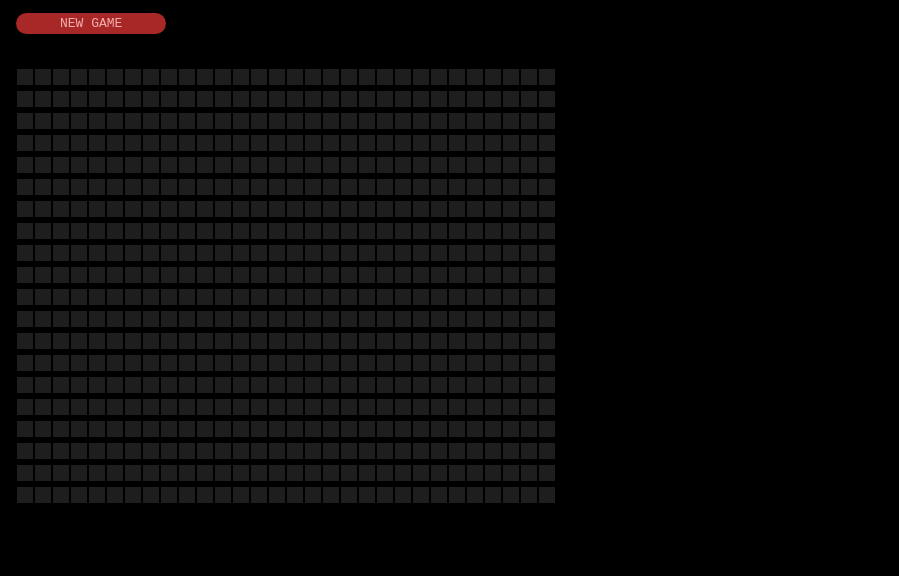
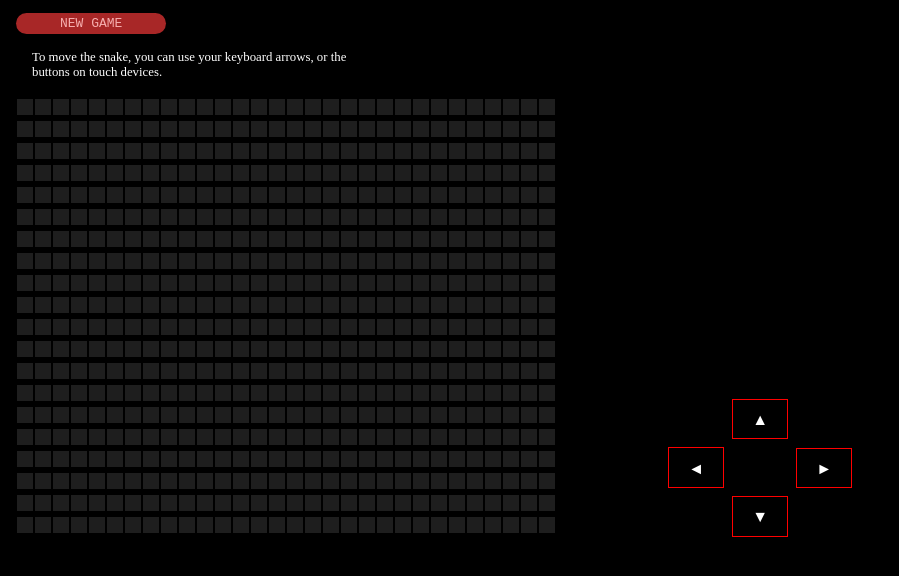
Before and after one commit to EmanueleUniroma2/snake, a plain HTML site: page index.html in a window 1280 px wide. Shown: the part 56-632 px from the top of the page, without its empty margins (0-899 px from the left). Drawn offline with Linux system fonts and the light colour scheme.

Commit message:
gen all update

```diff
--- a/index.html
+++ b/index.html
@@ -56,6 +56,11 @@
 
 			function buildGrid(){
 
+				// Listen for resize changes
+		    window.addEventListener("resize", function() {
+		        resizeLayout();
+		    }, false);
+
 				let gr = document.getElementById("main_grid");
 				while(gr.firstChild){
 					gr.removeChild(gr.firstChild);
@@ -67,6 +72,14 @@
 							gr.appendChild(getCell(i,j));
 						}
 				}
+
+				resizeLayout();
+
+				addMobileCommands();
+			}
+
+			function addMobileCommands(){
+
 			}
 
 			function newGame(){
@@ -240,24 +253,76 @@
 			function getKey(){
 				let code = event.keyCode;
 
+				if(code == 37){
+					moveDirection(1);
+				}
+				if(code == 39){
+					moveDirection(2);
+				}
+				if(code == 38){
+					moveDirection(3);
+				}
+				if(code == 40){
+					moveDirection(4);
+				}
+			}
+
+			function moveClick(dir){
+				moveDirection(+dir);
+			}
+
+			function moveDirection(code){
 				if(LOCK_MOVE){
 					return;
 				}
 				LOCK_MOVE = true;
 
-				if(code == 37 && direction != DOWN){
+				if(code == 1 && direction != DOWN){
 					direction = UP;
 				}
-				if(code == 39 && direction != UP){
+				if(code == 2 && direction != UP){
 					direction = DOWN;
 				}
-				if(code == 38 && direction != RIGHT){
+				if(code == 3 && direction != RIGHT){
 					direction = LEFT;
 				}
-				if(code == 40 && direction != LEFT){
+				if(code == 4 && direction != LEFT){
 					direction = RIGHT;
 				}
 			}
+
+
+			function resizeLayout(){
+				let g = document.getElementById("main_grid");
+
+
+				if(window.innerWidth < 400){
+					g.style.fontSize = "0.55rem";
+					return;
+				}
+
+				if(window.innerWidth < 500){
+					g.style.fontSize = "0.6rem";
+					return;
+				}
+
+				if(window.innerWidth < 600){
+					g.style.fontSize = "0.7rem";
+					return;
+				}
+
+				if(window.innerWidth < 700){
+					g.style.fontSize = "0.8rem";
+					return;
+				}
+
+				if(window.innerWidth < 800){
+					g.style.fontSize = "0.9rem";
+					return;
+				}
+
+				g.style.fontSize = "";
+		}
 
     </script>
 
@@ -273,14 +338,15 @@
 					}
 					.grid_wrap{
 						margin: 1rem;
+						display: inline-block;
 					}
 					.grid{
-
+						width: 35rem;
 					}
 					.cell{
 						display: inline-flex;
-				    width: 1rem;
-				    height: 1rem;
+				    width: 1em;
+				    height: 1em;
 				    background-color: #1e1e1e;
 				    border: 1px solid black;
 					}
@@ -305,6 +371,44 @@
 						color: white;
 						margin: 1rem 2rem;
 					}
+
+					.mobile-commands{
+						margin-left: 4rem;
+						display: inline-block;
+						width: 15rem;
+					}
+
+					.mobile_command{
+						width: 3rem;
+				    height: 1rem;
+				    border: 1px solid red;
+				    color: white;
+				    padding: 0.7rem 0.2rem;
+				    text-align: center;
+						position: relative;
+						margin: 0.5rem;
+					}
+					.up{
+    				left: 4rem;
+					}
+					.left{
+
+					}
+					.right{
+						left: 8rem;
+				    top: -3rem;
+					}
+					.down{
+						left: 4rem;
+						top: -3rem;
+					}
+					.info{
+						font-size: 0.8rem;
+						color: #ffffff;
+						margin-bottom: -1rem;
+						margin-left: 2rem;
+						width: 20rem;
+					}
 		</style>
 	</head>
 
@@ -313,14 +417,21 @@
 			<div class="title">Snake</div>
 
 			<div class="play_btn" onclick="newGame();" id="new_game_btn">NEW GAME</div>
+			<div class="info">To move the snake, you can use your keyboard arrows, or the buttons on touch devices.</div>
 
 			<div class="grid_wrap">
 				<div class="grid" id="main_grid"></div>
+				<div class="points" id="points_counter"></div>
+				<div class="level" id="level_counter"></div>
 			</div>
 
-			<div class="points" id="points_counter"></div>
-			<div class="level" id="level_counter"></div>
+			<div class="mobile-commands" id="mobile-commands">
+				<div class="up mobile_command" onclick="moveClick('3');">▲</div>
+				<div class="left mobile_command" onclick="moveClick('1');">◄</div>
+				<div class="right mobile_command" onclick="moveClick('2');">►</div>
+				<div class="down mobile_command" onclick="moveClick('4');">▼</div>
+			</div>
 
-			<div class="version">Version 1.0</div>
+			<div class="version">Version 1.1</div>
 	</body>
 </html>
```
